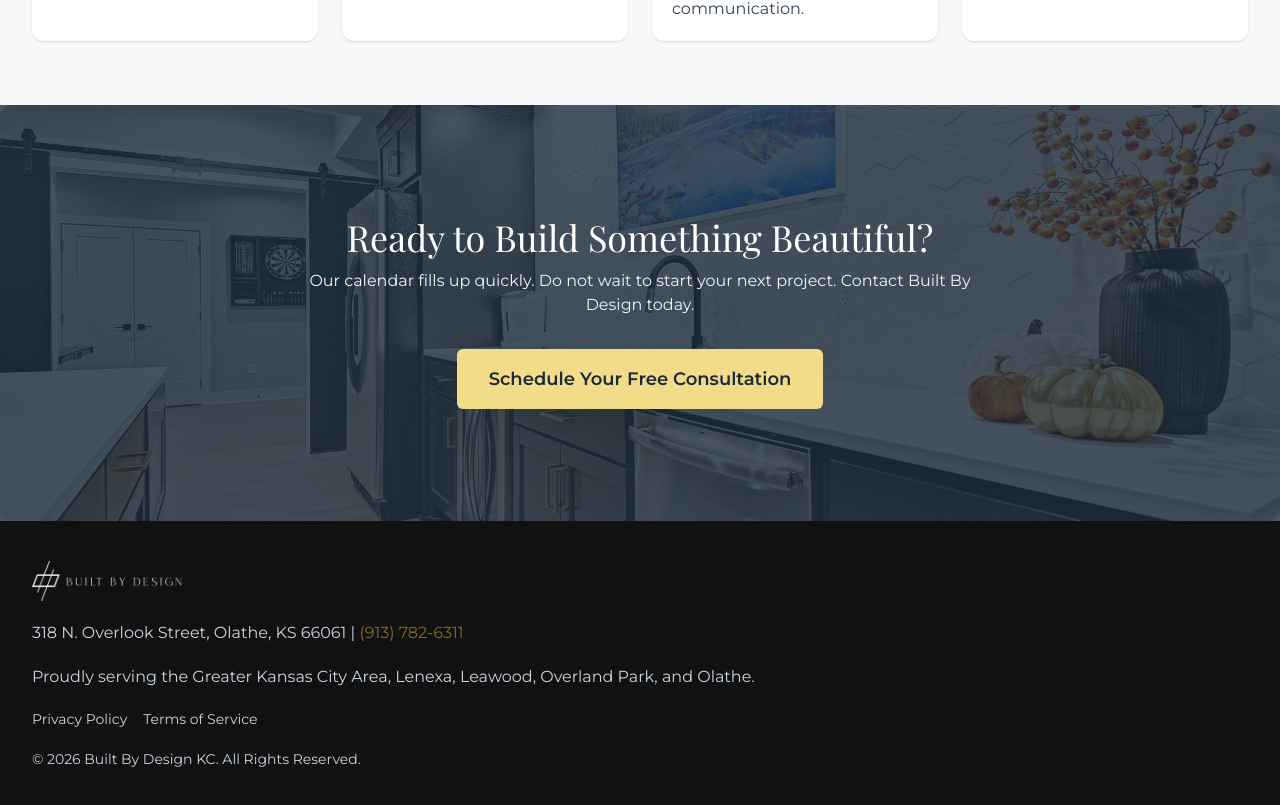
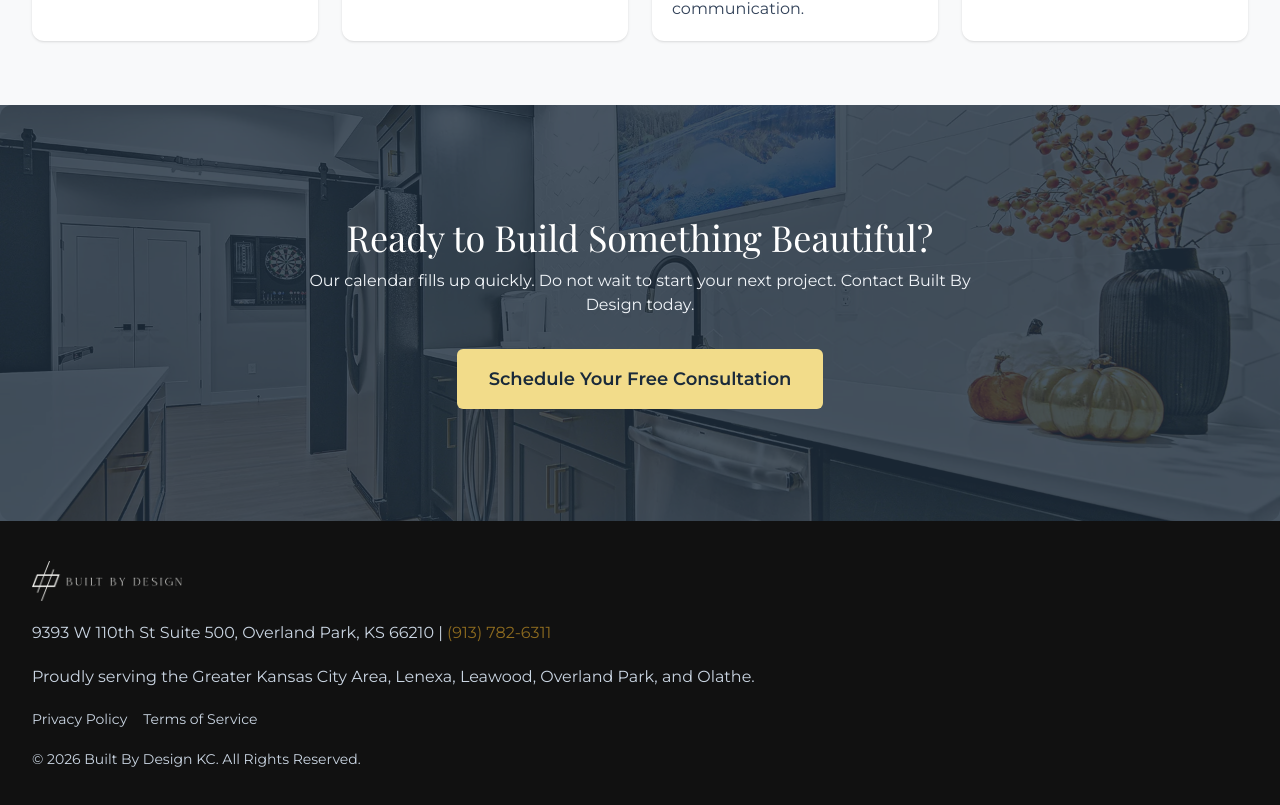
Before and after one commit to gmena82/built-by-design-google-landing-page-1, a Next.js app: page / in a window 1280 px wide. Shown: the part 3094-3899 px from the top of the page. Built offline with nearby package versions, Linux system fonts and the light colour scheme; a web font is replaced by a local one.

Commit message:
Update footer address to Overland Park office

```diff
--- a/components/features/landing-page.tsx
+++ b/components/features/landing-page.tsx
@@ -652,7 +652,7 @@ export function LandingPage() {
             />
           </div>
           <p>
-            318 N. Overlook Street, Olathe, KS 66061 |{" "}
+            9393 W 110th St Suite 500, Overland Park, KS 66210 |{" "}
             <a href="tel:+19137826311" className="text-[var(--color-brand-gold-dark)]">
               (913) 782-6311
             </a>
```
